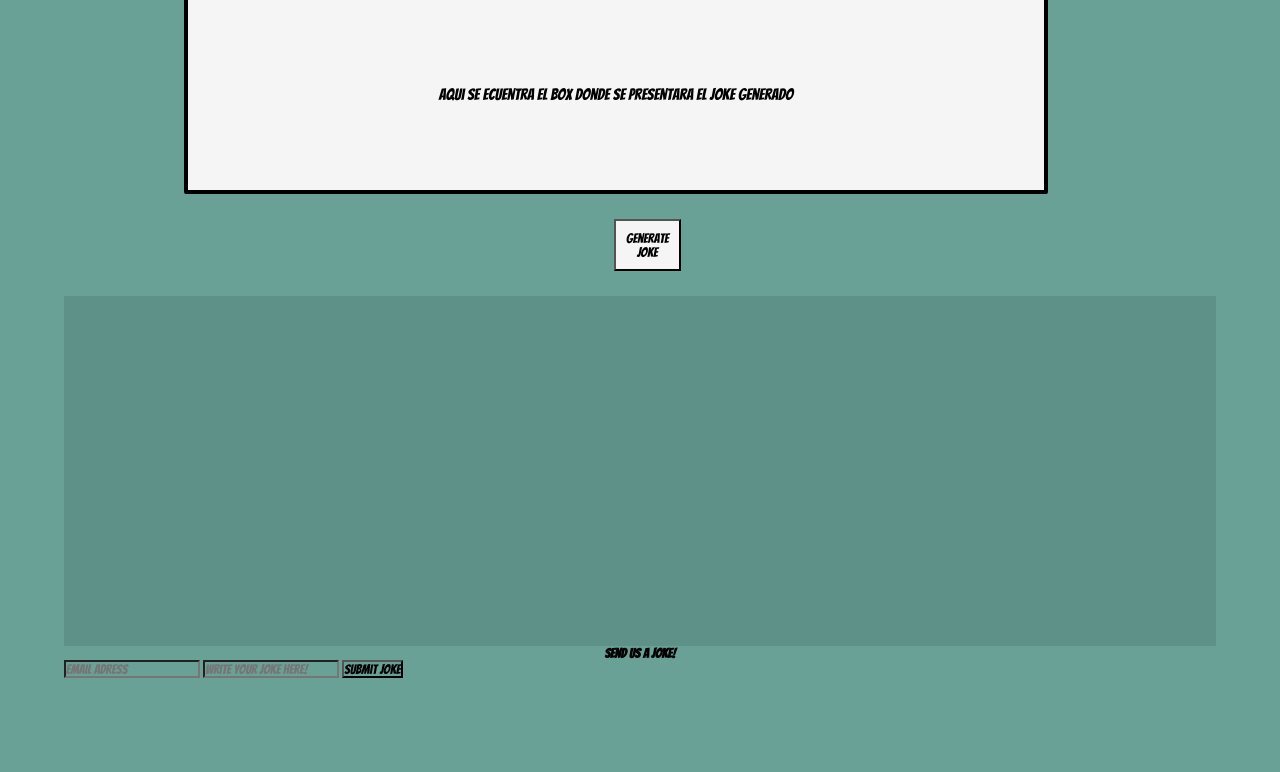
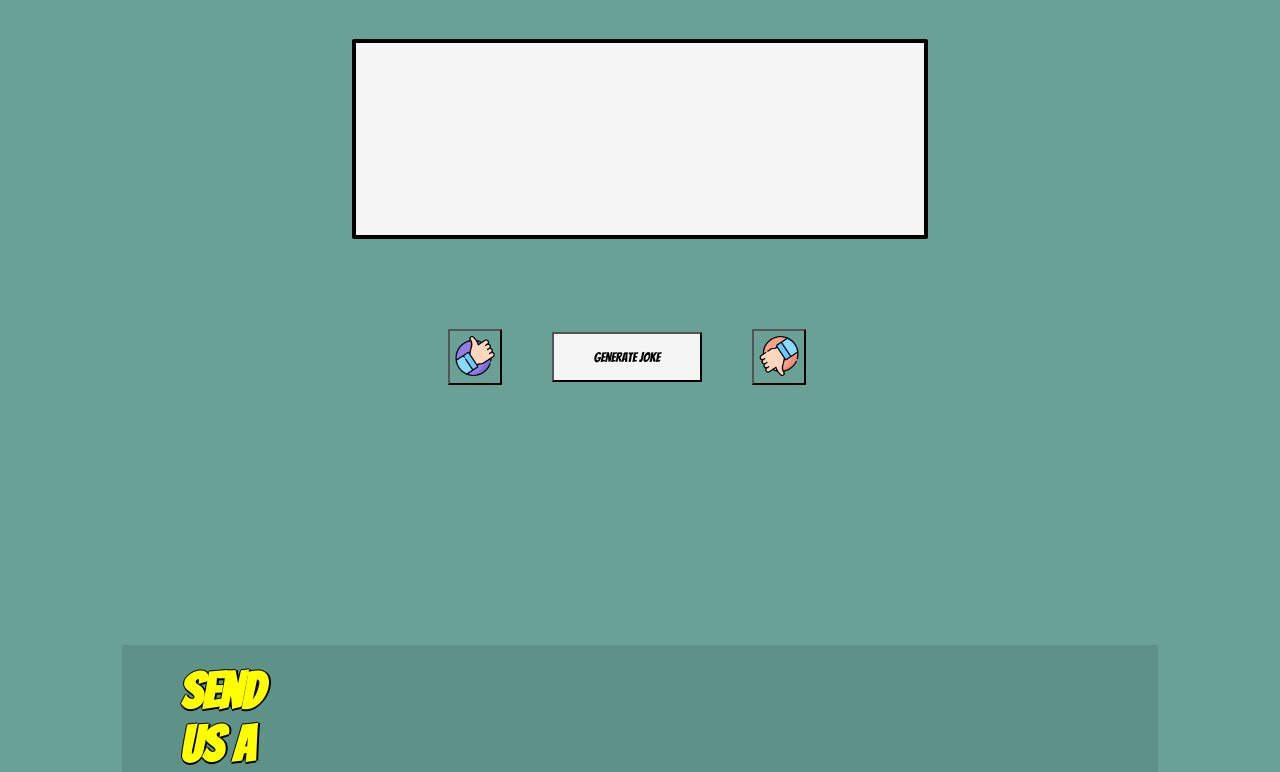
Before and after one commit to LucianoSassano/ApiProject, a plain HTML site: page index.html in a window 1280 px wide. Shown: the part 649-1421 px from the top of the page. Before the commit the page ends 1347 px from the top, so only its background shows below. Drawn offline with Linux system fonts and the light colour scheme; no server answers.

Commit message:
buttons done

```diff
--- a/index.html
+++ b/index.html
@@ -1,15 +1,21 @@
 <!DOCTYPE html>
 <html lang="en">
   <head>
-    <meta charset="UTF-8">
-    <meta name="viewport" content="width=device-width, initial-scale=1.0">
-    <meta http-equiv="X-UA-Compatible" content="ie=edge">
-    <link href="https://fonts.googleapis.com/css?family=Roboto&display=swap" rel="stylesheet">
-    <link href="https://fonts.googleapis.com/css?family=Bangers&display=swap" rel="stylesheet">
-    <link rel="stylesheet" href="styles.css">
-    <link rel="stylesheet" href="main.js">
+    <meta charset="UTF-8" />
+    <meta name="viewport" content="width=device-width, initial-scale=1.0" />
+    <meta http-equiv="X-UA-Compatible" content="ie=edge" />
+    <link
+      href="https://fonts.googleapis.com/css?family=Roboto&display=swap"
+      rel="stylesheet"
+    />
+    <link
+      href="https://fonts.googleapis.com/css?family=Bangers&display=swap"
+      rel="stylesheet"
+    />
+    <link rel="stylesheet" href="styles.css" />
+    <link rel="stylesheet" href="main.js" />
     <script src="main.js"></script>
-    <title>Document</title>
+    <title>Fun-E</title>
   </head>
   <body>
     <div id="container">
@@ -20,20 +26,36 @@
         <nav class="side-bar" id="joke-list">
           <h4>Today's top three!</h4>
           <ul>
-                    <li>Joke1</li>
-                    <li>Joke2</li>
-                    <li>Joke3</li>
+            <li><a href="#joke-box" onclick="">Joke N°1</a></li>
+            <li><a href="#joke-box" onclick="">Joke N°1</a></li>
+            <li><a href="#joke-box" onclick="">Joke N°1</a></li>
           </ul>
         </nav>
-            <div class="joke-container" id="joke-box">aqui se ecuentra el box donde se presentara el joke generado</div>
+        <div class="joke-container" id="joke-box"></div>
+        <div class="button-container" id="main-buttons">
+          <button class="rating-btn" id="like-btn">
+            <img src="img/bueno.png" alt="thumb up" />
+          </button>
           <button class="joke-btn" id="generate">Generate Joke</button>
+          <button class="rating-btn" id="dislike-btn"><img src="img/malo.png" alt="thummb down" /></button>
+        </div>
       </main>
       <footer>
         <h5>Send us a joke!</h5>
-            <form action="">
-                <input type="email" name="email" id="email-input" placeholder="email adress">
-                <input type="text" name="joke" id="joke-input" placeholder="Write your joke here!">
-                <button type="submit">Submit Joke</button>
+        <form action="" id="footer-form">
+          <input
+            type="email"
+            name="email"
+            id="email-input"
+            placeholder="email adress"
+          />
+          <input
+            type="text"
+            name="joke"
+            id="joke-input"
+            placeholder="Write your joke here!"
+          />
+          <button type="button" id="joke-btn">Submit Joke</button>
         </form>
       </footer>
     </div>
--- a/styles.scss
+++ b/styles.scss
@@ -34,18 +34,25 @@
             #joke-list{
                 h4{
                     padding:10px 0;
-                    font-size: 20px;
+                    font-size: 35px;
                     text-shadow: -1px 0 black, 0 1px black, 1px 0 black, 0 -1px black;
                 }li{
                     text-shadow: -1px 0 black, 0 1px black, 1px 0 black, 0 -1px black;
                     padding: 5px;
+                    font-size: 25px;
+                    a{
+                        text-decoration: none;
+                    }
+                    a:hover{
+                        font-size: 105%;
 
+                    }
                 }
                 color: #e0dcdc;
                 display: flex;
                 flex-direction: column;
-                justify-content: flex-start;
-                align-items: flex-start;
+                justify-content: center;
+                align-items: center;
                 padding: 50px;
             }
             #joke-box{
@@ -55,28 +62,84 @@
                 display: flex;
                 justify-content: center;
                 align-items: center;
-                margin-left: 120px;
-                margin-right: 120px;
+                margin: auto 25% ;
+                margin-bottom: 30px;
                 max-width: 75%;
                 max-height: 200px;
                 height: 200px;
             }
+            #main-buttons{
+                display: inline-flex;
+                justify-content: center;
+                align-items: center;
+                margin: 10px 29%;
+
+
+            }
+            .rating-btn{
+                margin: 50px;
+                img{
+                    background-color: transparent;
+                    height: 50px;
+                    display: inline-flex;
+                    padding: 5px;
+                }
+                img:hover{
+                    height: 51px;
+                }
+            }
+
+
             #generate{
-                display: flex;
+                display: inline-flex;
                 background-color: whitesmoke;
-                margin: 25px 550px;
-                padding: 10px;
+                margin: 25px auto;
+                padding: 15px;
+                height: 50px;
+                width: 150px;
                 justify-content: center;
                 align-items: center;
             }
+            #generate:hover{
+                font-size: 101%;
+            }
         }
         footer{
-            padding-top: 350px;
+            width: 90%;
+            max-width: 1400px;
+            height: 500px;
+            margin: 200px auto 0 auto;
+
             background-color:#5e9289 ;
+            display: flex;
+            justify-content: center;
+            align-items: center;
+
             h5{
-                display: flex;
+                background-color: transparent;
+                color: yellow;
+                text-shadow: -1px 0 black, 0 2px black, 2px 0 black, 0 -1px black;
+                font-size: 50px;
+                flex-direction: row;
+                display: inline-flex;
                 justify-content: center;
                 align-items: center;
+                align-self: flex-start;
+                margin: 20px 50% 0;
+            }
+            #footer-form{
+                background-color: transparent;
+                height: 50px;
+                width: 90%;
+                max-width: 700px;
+                display: inline-flex;
+                margin-right: 50%;
+                #email-input{
+                    display: inline-flex;
+                    justify-content: center;
+                    align-items: center;
+                }
+
             }
         }
     }
```
Also changed, not shown: img/bueno.png (added), img/malo.png (added), styles.css, 1 other file. Lines whose indentation alone changed are shown as unchanged.
